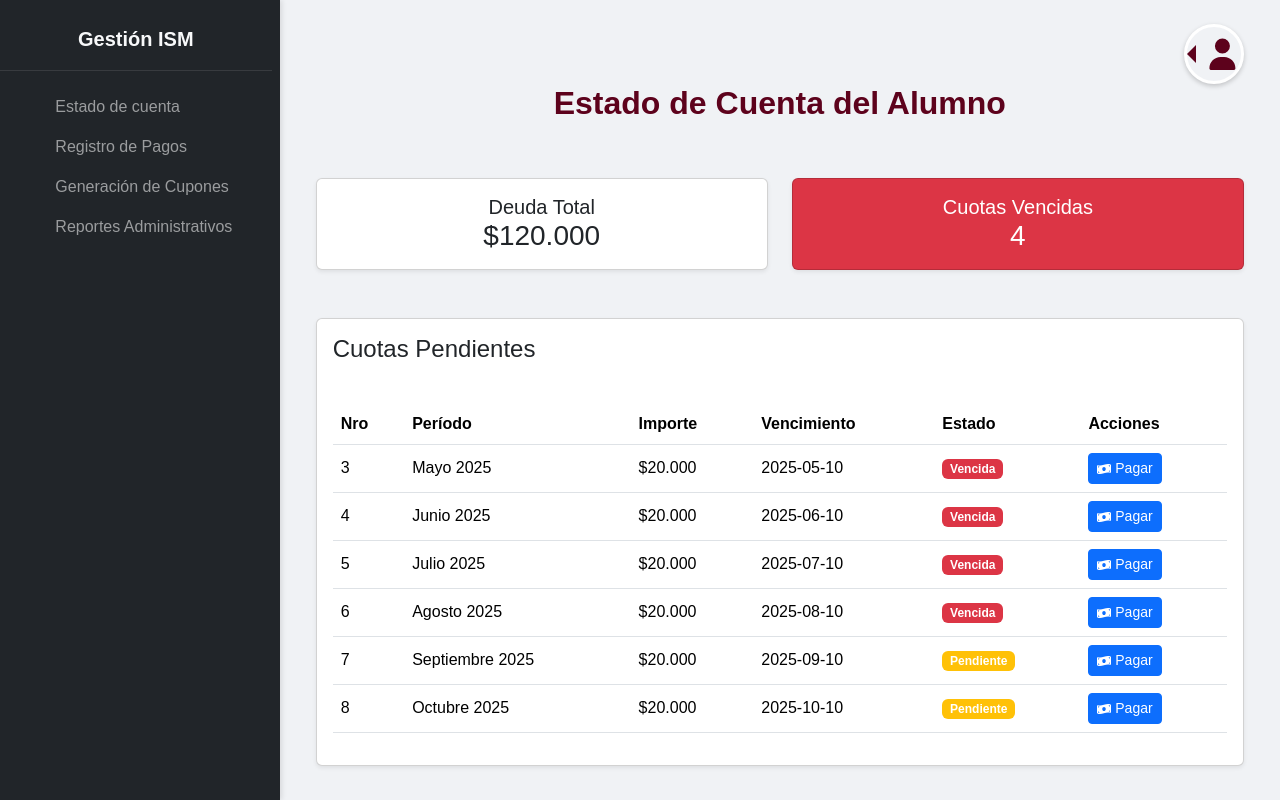
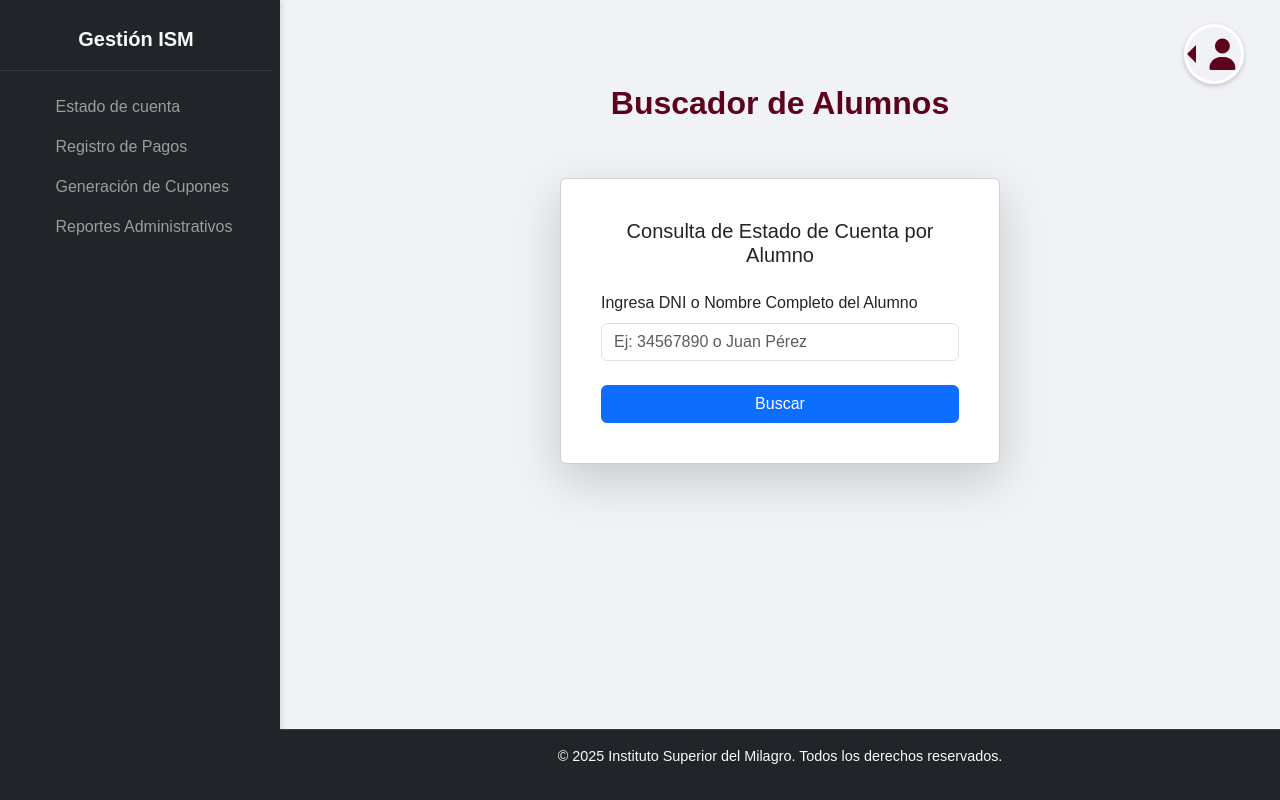
Before and after one commit to SebasAlRivas/PRE-ISMEstadodeCuenta, a React (Create React App) app in the folder consulta-e/: page / in a window 1280 px wide. Built offline with nearby package versions, Linux system fonts and the light colour scheme.

Commit message:
ejemplo secret

```diff
--- a/consulta-e/src/App.js
+++ b/consulta-e/src/App.js
@@ -54,9 +54,9 @@ function App() {
     };
 
     // Para ver como alumno:
-     const [usuario] = useState(alumnos[0]);
+     //const [usuario] = useState(alumnos[0]);
     // Para ver como Administrativo, descomenta la línea de abajo y comenta la de arriba:
-    //const [usuario] = useState(administrativa);
+    const [usuario] = useState(administrativa);
 
     const manejarPago = (importePagado) => {
         alert(`Se ha intentado realizar un pago por $${importePagado.toLocaleString('es-AR')}`);
```
